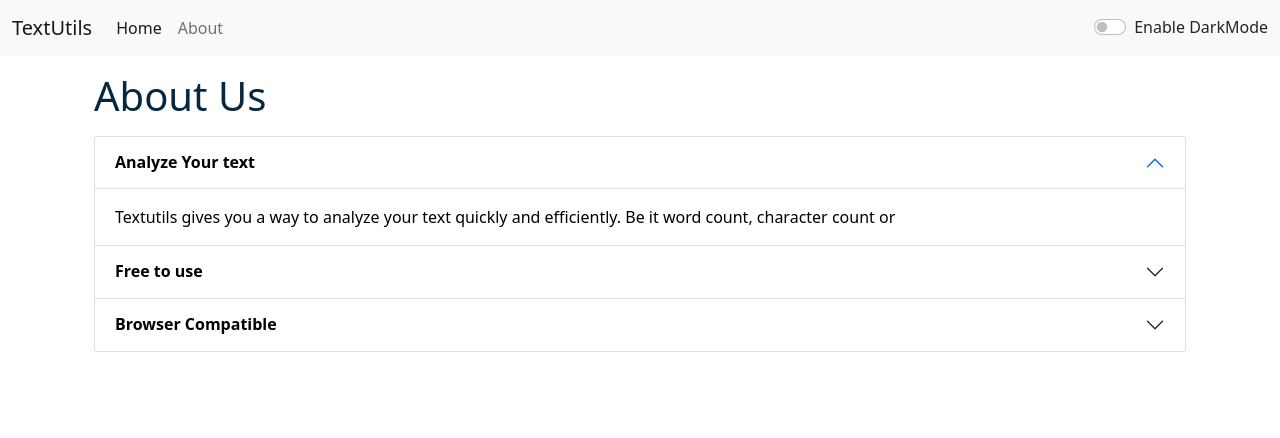
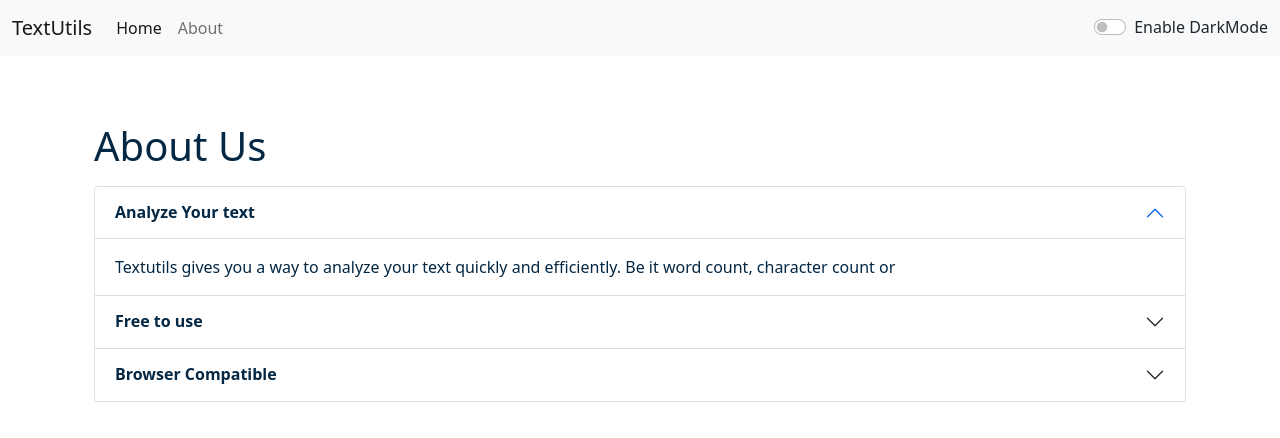
Before and after one commit to khusboobothra/TextUtils, a React (Create React App) app: page /about in a window 1280 px wide. Shown: the top 438 px of the page. Built offline with nearby package versions, Linux system fonts and the light colour scheme.

Commit message:
made few changes

```diff
--- a/src/App.js
+++ b/src/App.js
@@ -23,7 +23,7 @@
   const toggleMode = () => {
     if (mode === 'light') {
       setMode('dark');
-      document.body.style.backgroundColor = 'grey';
+      document.body.style.backgroundColor = '#042743';
       showAlert("Dark mode has been enabled", "success");
       document.title = "TextUtils - Dark Mode"
     }
@@ -41,7 +41,7 @@
         <Alert alert={alert} />
         <div className="container my-3">
           <Routes>
-            <Route exact path="/about" element={<About />} />
+            <Route exact path="/about" element={<About mode={mode} />} />
             <Route exact path="/" element={<TextForm showAlert={showAlert} heading="Enter the text to analyze below" mode={mode} />} />
           </Routes>
           {/* <TextForm showAlert={showAlert} heading="Enter the text to analyze below" mode={mode} /> */}
--- a/src/components/About.js
+++ b/src/components/About.js
@@ -1,32 +1,15 @@
-import React, { useState } from 'react'
+import React from 'react'
 
 export default function About(props) {
 
-    const [myStyle, setMyStyle] = useState({
+    /* const [myStyle, setMyStyle] = useState({
         color: 'black',
         backgroundColor: 'white',
         border: '1px solid dark'
-    });
-
-    const [buttonText, setButtonText] = useState("Enable Dark Mode");
-
-    const toggleStyle = () => {
-        if (myStyle.color === 'white') {
-            setMyStyle({
-                color: 'black',
-                backgroundColor: 'white',
-                border: '1px solid dark'
-            });
-            setButtonText("Enable Dark Mode");
-        }
-        else {
-            setMyStyle({
-                color: 'white',
-                backgroundColor: 'black',
-                border: '1px solid white'
-            });
-            setButtonText("Enable Light Mode");
-        }
+    }); */
+    let myStyle = {
+        color: props.mode === 'dark' ? 'white' : '#042743',
+        backgroundColor: props.mode === 'dark' ? 'rgb(36 74 104)' : 'white',
     }
 
     return (
--- a/src/components/Alert.js
+++ b/src/components/Alert.js
@@ -6,8 +6,10 @@
         return lower.charAt(0).toUpperCase() + lower.slice(1);
     }
     return (
-        props.alert && <div className={`alert alert-${props.alert.type} alert-dismissible fade show`} role="alert">
-            <strong>{capitalize(props.alert.type)}</strong>:{props.alert.msg}
+        <div className="container" style={{ height: '50px' }}>
+            {props.alert && <div className={`alert alert-${props.alert.type} alert-dismissible fade show`} role="alert">
+                <strong>{capitalize(props.alert.type)}</strong>:{props.alert.msg}
+            </div>}
         </div>
     )
 }
--- a/src/components/TextForm.js
+++ b/src/components/TextForm.js
@@ -33,15 +33,14 @@
     const [text, setText] = useState("");
     return (
         <>
-            <div className="container" style={{
-                color: props.mode === 'light' ? 'black' : 'white'
-            }}>
+            <div className="container"
+                style={{ color: props.mode === 'dark' ? 'white' : '#042743' }}>
                 <h1>{props.heading}</h1>
                 <div className="mb-3">
                     <textarea className="form-control"
                         style={{
-                            backgroundColor: props.mode === 'light' ? 'white' : 'grey',
-                            color: props.mode === 'light' ? 'black' : 'white'
+                            backgroundColor: props.mode === 'dark' ? '#13466e' : 'white',
+                            color: props.mode === 'dark' ? 'white' : '#042743'
                         }}
                         id="myBox" rows="8" value={text} onChange={handleOnChange}></textarea>
                 </div>
@@ -56,7 +55,7 @@
             }}>
                 <h2>Your text summary</h2>
                 <p>{text.split(' ').filter((element) => { return element.length !== 0 }).length} words and {text.length} characters</p>
-                <p>{(0.008 * text.split(' ').length).toPrecision(2)} mintutes read</p>
+                <p>{(0.008 * text.split(' ').filter((element) => { return element.length !== 0 }).length).toPrecision(2)} mintutes read</p>
                 <h2>Preview</h2>
                 <p>{text.length > 0 ? text : "Enter something in the textbox above to preview it here"}</p>
             </div>
```
